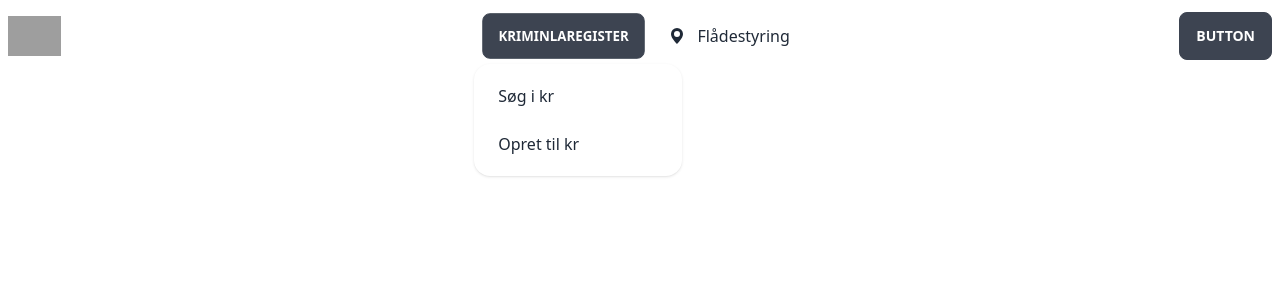
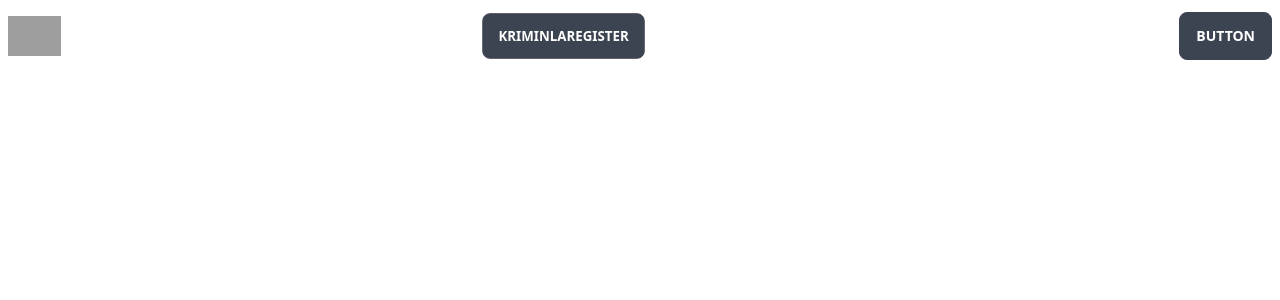
Before and after one commit to ValdemarLarsen/tablet, a Next.js app: page /comp/Navbar in a window 1280 px wide. Both pictures are taken after a click on the label "KRIMINLAREGISTER". Shown: the top 300 px of the page. Built offline with nearby package versions, Linux system fonts and the light colour scheme; grey boxes are pictures that could not be loaded.

Commit message:
Update Navbar.tsx

```diff
--- a/pages/comp/Navbar.tsx
+++ b/pages/comp/Navbar.tsx
@@ -9,15 +9,15 @@ const Navbar = () => {
             <div className="navbar-center hidden lg:flex">
                 <ul className="menu menu-horizontal px-1">
 
-                    <div className="dropdown dropdown-bottom">
+                    <div className="dropdown dropdown-bottom text-white">
                         <label tabIndex={0} className="btn m-1">Kriminlaregister</label>
-                        <ul tabIndex={0} className="dropdown-content z-[1] menu p-2 shadow bg-base-100 rounded-box w-52">
+                        <ul tabIndex={0} className="dropdown-content z-[1] menu p-2">
                             <li><a>Søg i kr</a></li>
                             <li><a>Opret til kr</a></li>
                         </ul>
                     </div>
 
-                    <li><a><svg xmlns="http://www.w3.org/2000/svg" width="16" height="16" fill="currentColor" className="bi bi-geo-alt-fill" viewBox="0 0 16 16">
+                    <li><a className="text-white"><svg xmlns="http://www.w3.org/2000/svg" width="16" height="16" fill="white" className="bi bi-geo-alt-fill" viewBox="0 0 16 16">
                         <path d="M8 16s6-5.686 6-10A6 6 0 0 0 2 6c0 4.314 6 10 6 10zm0-7a3 3 0 1 1 0-6 3 3 0 0 1 0 6z" />
                     </svg>Flådestyring</a></li>
                 </ul>
```
